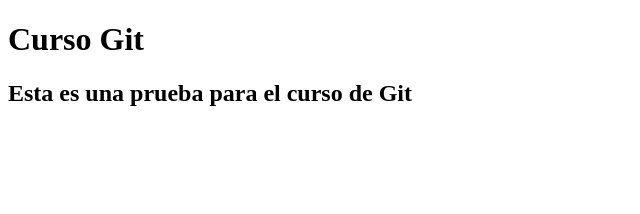
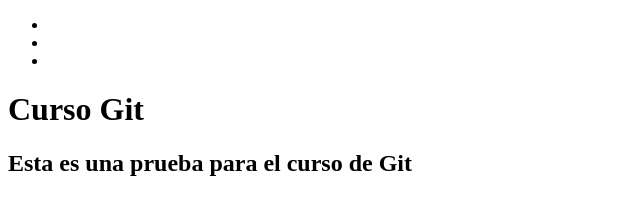
Before and after one commit to Manuelic/CursoGit, a plain HTML site: page index.html in a window 1280 px wide. Shown: the whole page, without its empty margins (0-640 px from the left). Drawn offline with Linux system fonts and the light colour scheme.

Commit message:
Create nav
Template for navigation bar added.

```diff
--- a/index.html
+++ b/index.html
@@ -5,8 +5,22 @@
 	<title>Curso Git</title>
 </head>
 <body>
+
+	<nav>
+
+		<div></div>
+
+		<ul>
+			<li></li>
+			<li></li>
+			<li></li>
+		</ul>
+	</nav>
+
 	<h1>Curso Git</h1>
 
 	<h2>Esta es una prueba para el curso de Git</h2>
+
+
 </body>
 </html>
```
